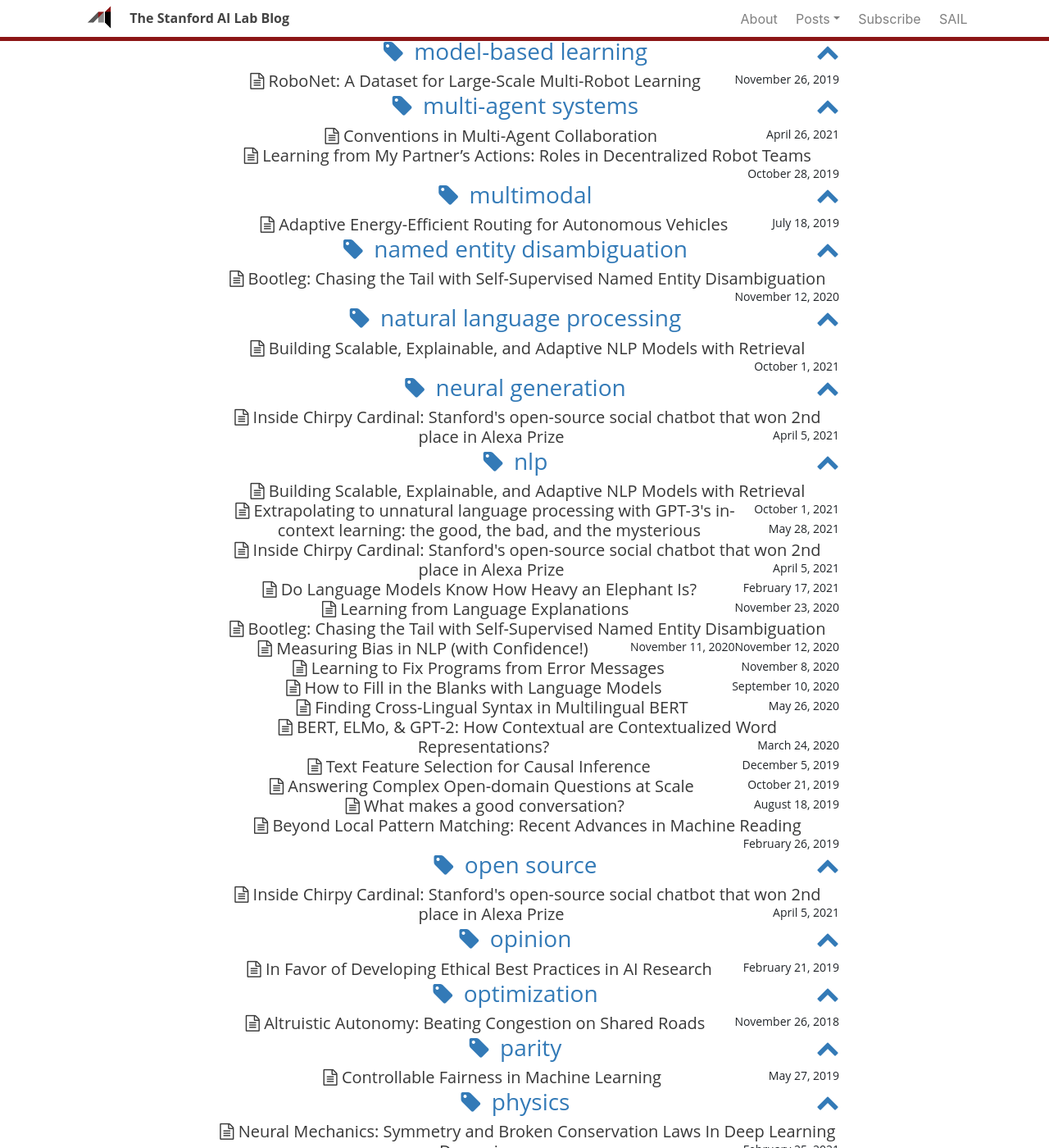
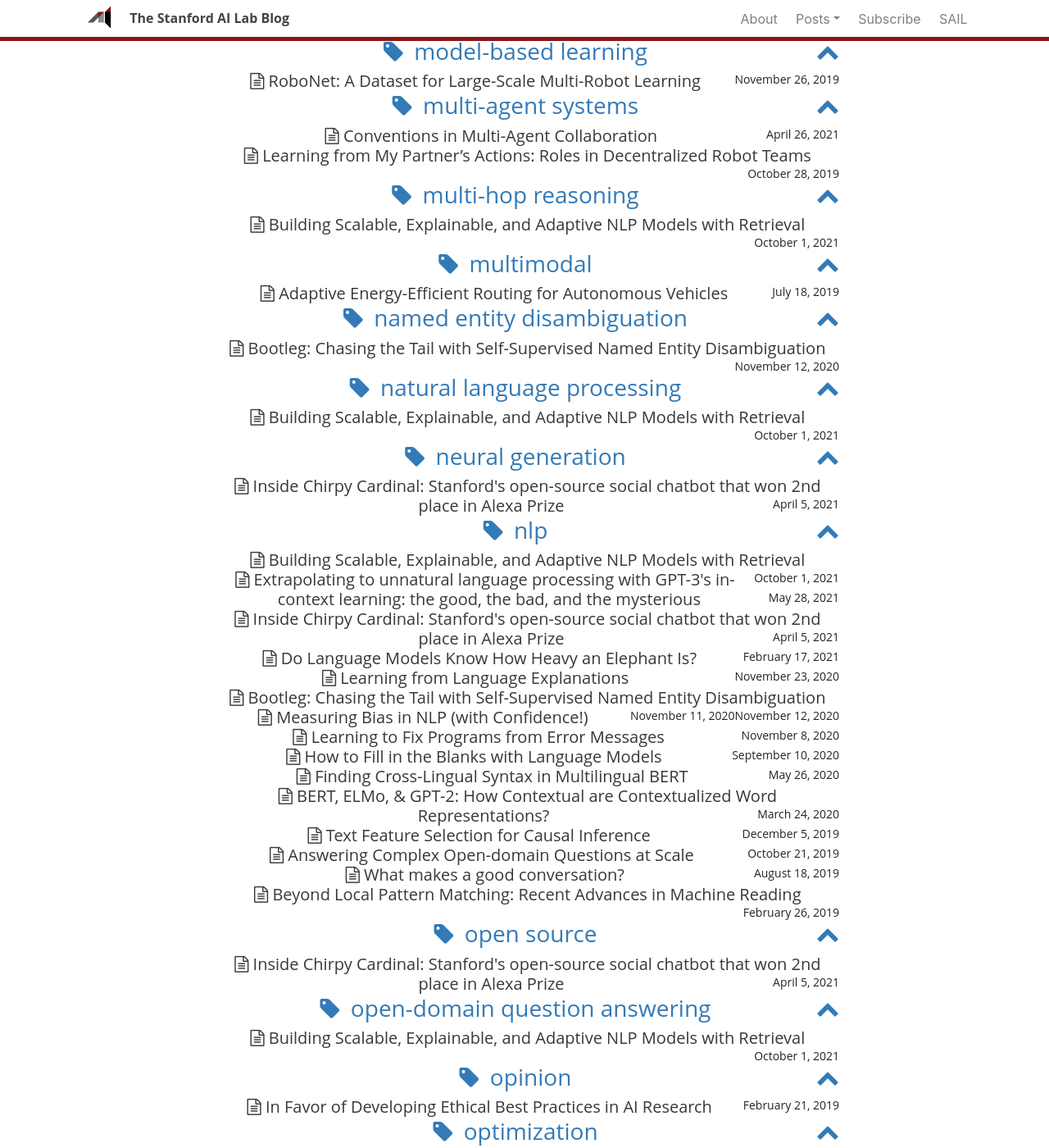
Before and after one commit to StanfordVL/sail-blog-new-post, a Jekyll site: the page built from pages/tags.html, in a window 1280 px wide and 1400 px high, scrolled down 10087 px. Shown: the whole window at 82% size. Built offline with Jekyll 4.4.1, drawn with Linux system fonts in a browser that asks for light colours; some of the changed text lies outside the part shown.

Commit message:
Minor edits to new post: 2021-10-01-retrieval-based-NLP

```diff
--- a/_posts/2021-10-01-retrieval-based-NLP.md
+++ b/_posts/2021-10-01-retrieval-based-NLP.md
@@ -6,7 +6,7 @@
 feature-img: "/assets/img/posts/2021-10-01-retrieval-based-NLP/image1.png"
 thumbnail: "/assets/img/posts/2021-10-01-retrieval-based-NLP/late-interaction.png"
 author: <a href="https://omarkhattab.com/">Omar Khattab</a>, <a href="http://web.stanford.edu/~cgpotts/">Christopher Potts</a>, and <a href="https://cs.stanford.edu/~matei/">Matei Zaharia</a>
-tags: [nlp, ir, natural language processing, information retrieval, colbert, colbert-qa, baleen]
+tags: [nlp, ir, natural language processing, information retrieval, open-domain question answering, multi-hop reasoning, colbert, colbert-qa, baleen]
 draft: True
 ---
 
```
